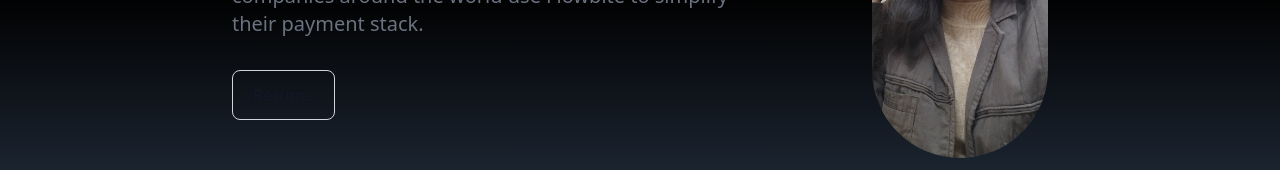
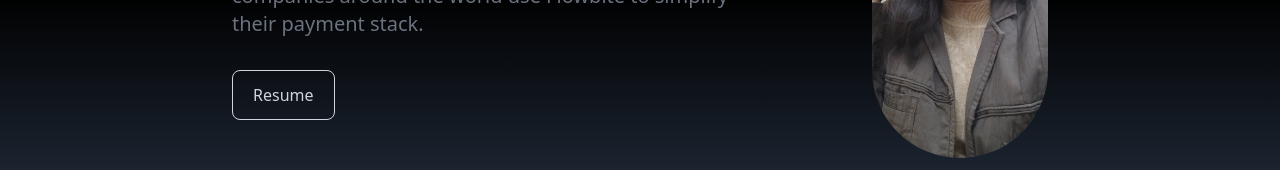
Before and after one commit to Aartisushmesh29/Portfolio, a React (Vite) app: page / in a window 1280 px wide. Shown: the part 319-489 px from the top of the page. Built offline with nearby package versions, Linux system fonts and the light colour scheme.

Commit message:
edited resume button.

```diff
--- a/src/Components/Home.jsx
+++ b/src/Components/Home.jsx
@@ -45,7 +45,7 @@
            </a> */}
           <a
             href="https://docs.google.com/document/d/10yt_sEMvm8qbPV7kw84kQT71b490dnPHnHAakhtfUJ4/edit?usp=sharing"
-            className="inline-flex items-center justify-center px-5 py-3 text-base font-medium text-center text-gray-900 border border-gray-300 rounded-lg hover:bg-gray-100 focus:ring-4 focus:ring-gray-100 dark:text-white dark:border-gray-700 dark:hover:bg-gray-700 dark:focus:ring-gray-800"
+            className="inline-flex items-center justify-center px-5 py-3 text-base font-medium text-center text-gray-300 border border-gray-300 rounded-lg hover:bg-gray-500 focus:ring-4 focus:ring-gray-100 dark:text-white dark:border-gray-700 dark:hover:bg-gray-700 dark:focus:ring-gray-800"
           >
             <button>Resume</button>
           </a>
```
